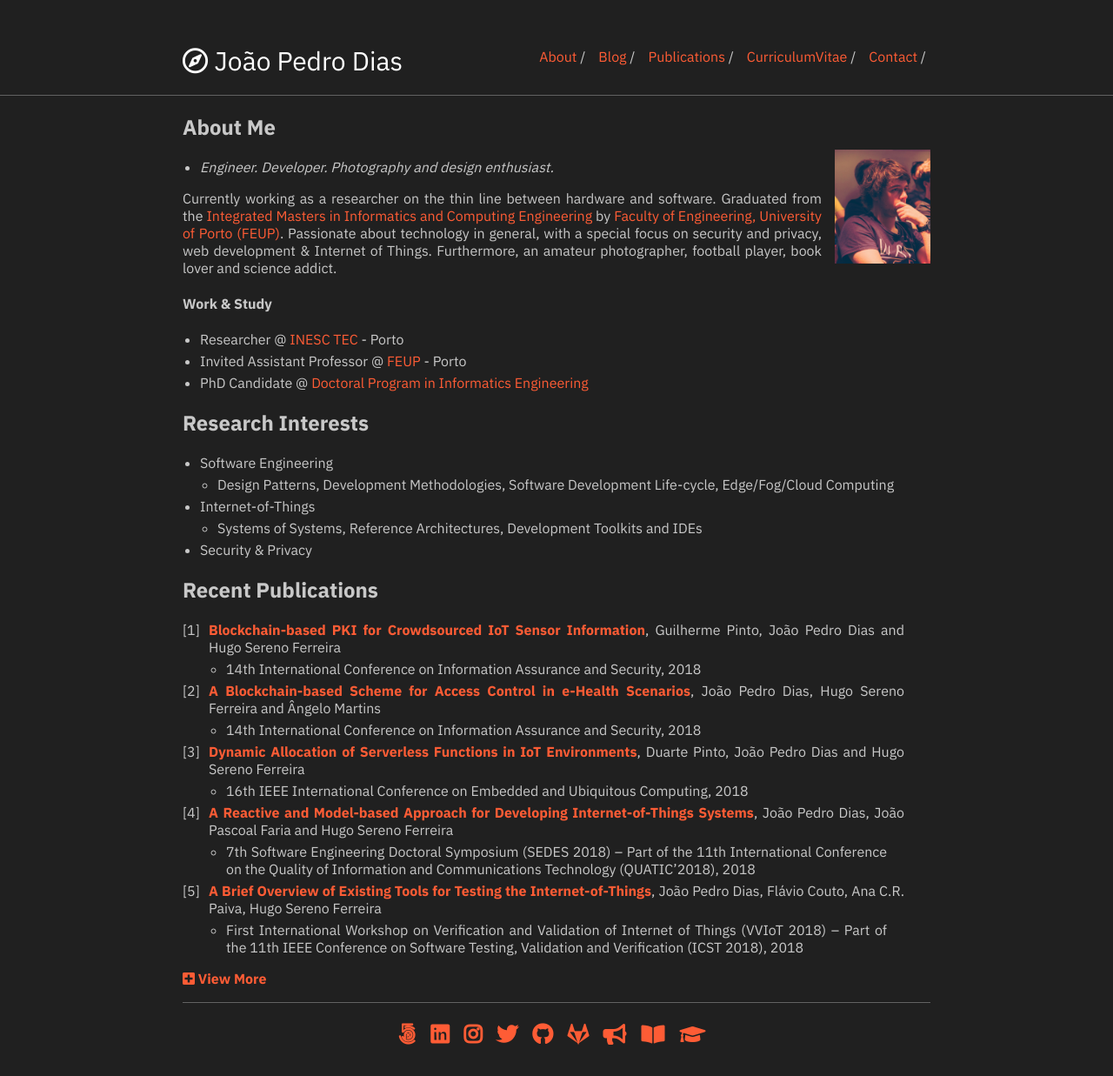
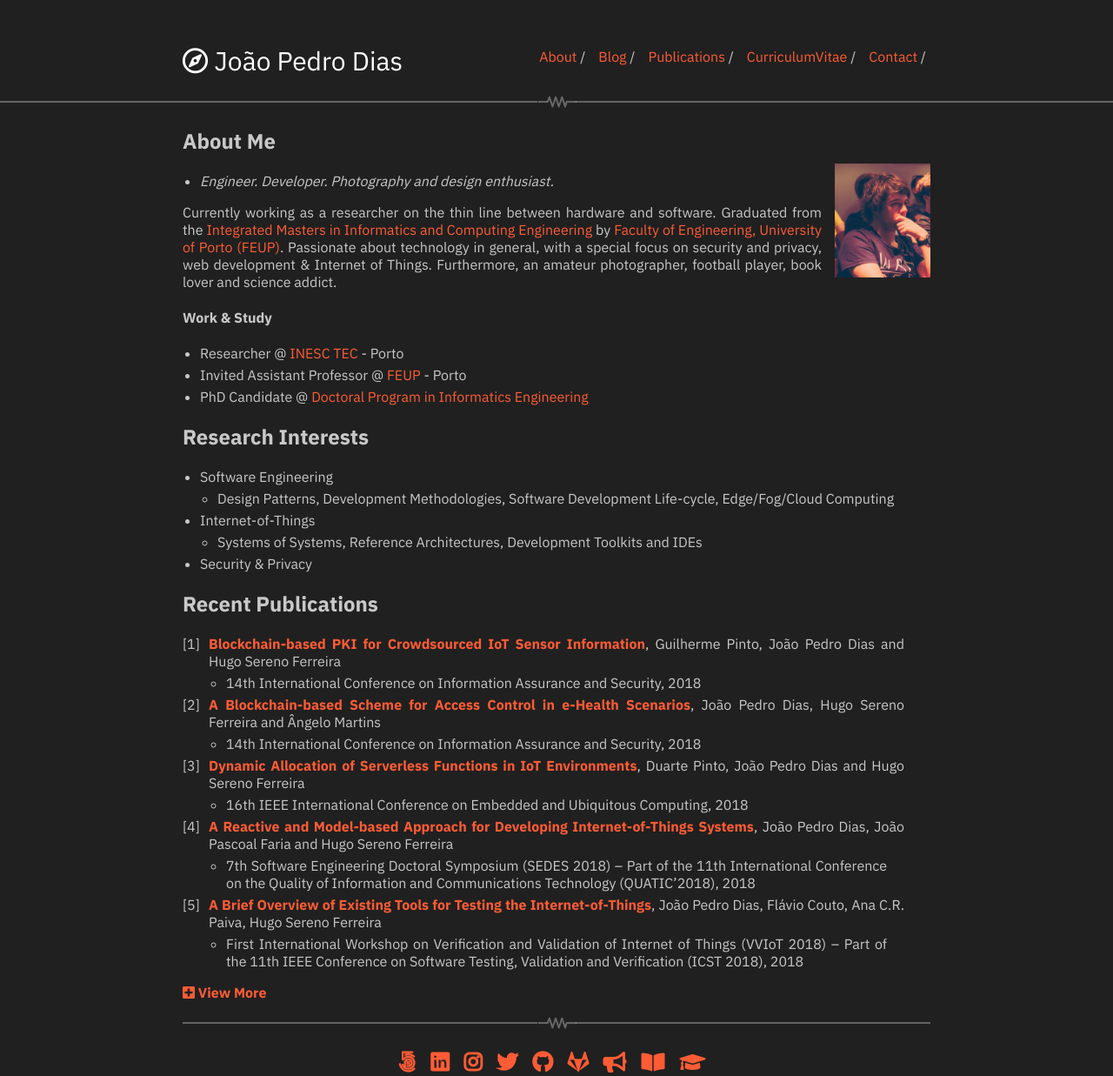
Before and after one commit to jpdias/jpdias.github.io, a Jekyll site: the page built from index.md, in a window 1280 px wide. Shown: the whole page at 87% size. Built offline with Jekyll 4.4.1, drawn with Linux system fonts in a browser that asks for light colours; nearby versions of some CDN libraries; before the commit the page ends 1205 px from its top, so only the background shows below that.

Commit message:
add new HR

```diff
--- a/_sass/_style.scss
+++ b/_sass/_style.scss
@@ -24,12 +24,6 @@ a {
 }
 a:hover {
     text-decoration: underline;
-}
-hr {
-    border: 0;
-    height: 0;
-    border-top: 1px solid rgba(0, 0, 0, 0.1);
-    border-bottom: 1px solid rgba(255, 255, 255, 0.3);
 }
 
 /*
@@ -138,6 +132,41 @@ hr {
     padding: 5px;
 }
 
+/* HR
+border: 0;
+height: 0;
+
+*/
+
+hr {
+    background: url('/images/resistor.png') no-repeat top center;
+    background-size: contain;
+    display: block;
+    height: 18px;
+    border: 0;
+    position: relative;
+}
+hr:before,
+hr:after {
+    content: '';
+    display: block;
+    position: absolute;
+    border-top: 0px solid rgba(0, 0, 0, 0.1);
+    border-bottom: 2px solid rgba(255, 255, 255, 0.3);
+    height: 0px;
+    top: 8px;
+}
+hr:before {
+    left: 0;
+    right: 50%;
+    margin-right: 22px;
+}
+hr:after {
+    right: 0;
+    left: 50%;
+    margin-left: 22px;
+}
+
 @import "typography";
 @import "tables";
 //@import "_syntax-highlighting";
```
Also changed, not shown: images/resistor.png (added).
